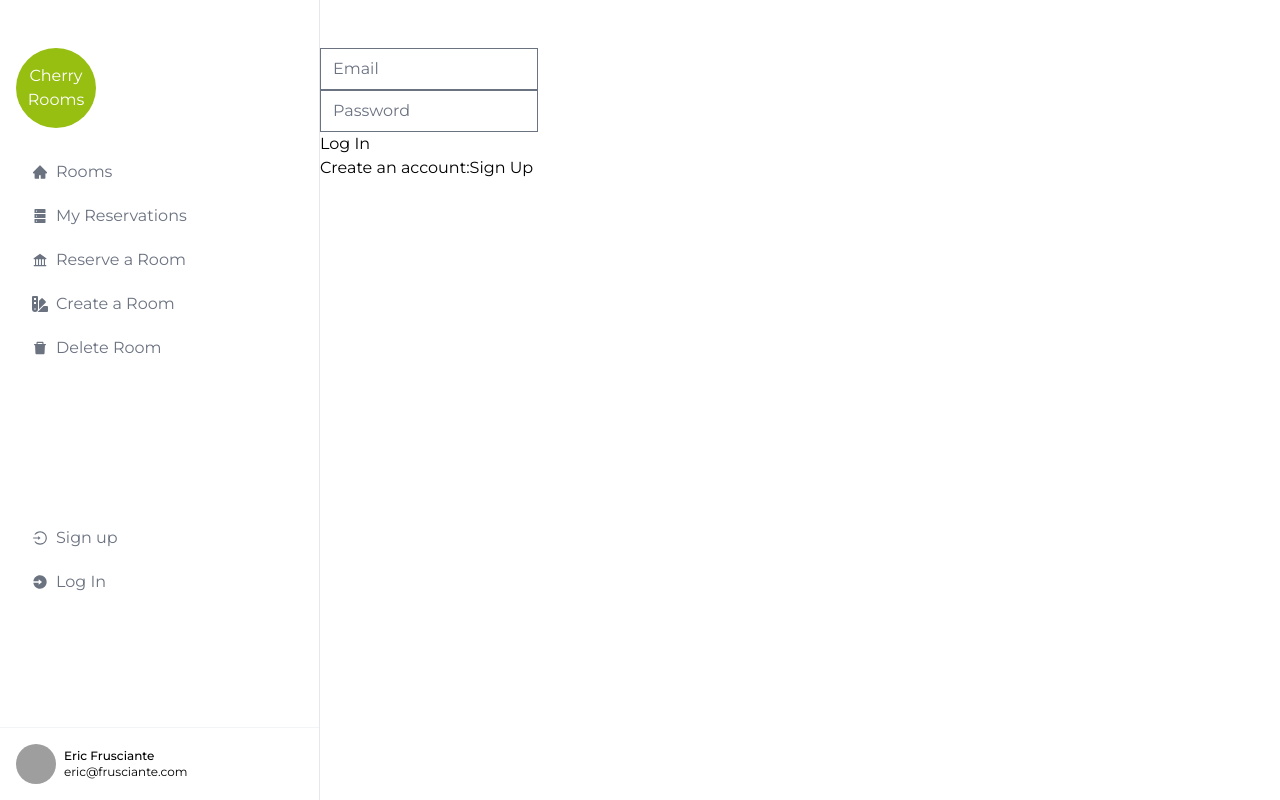
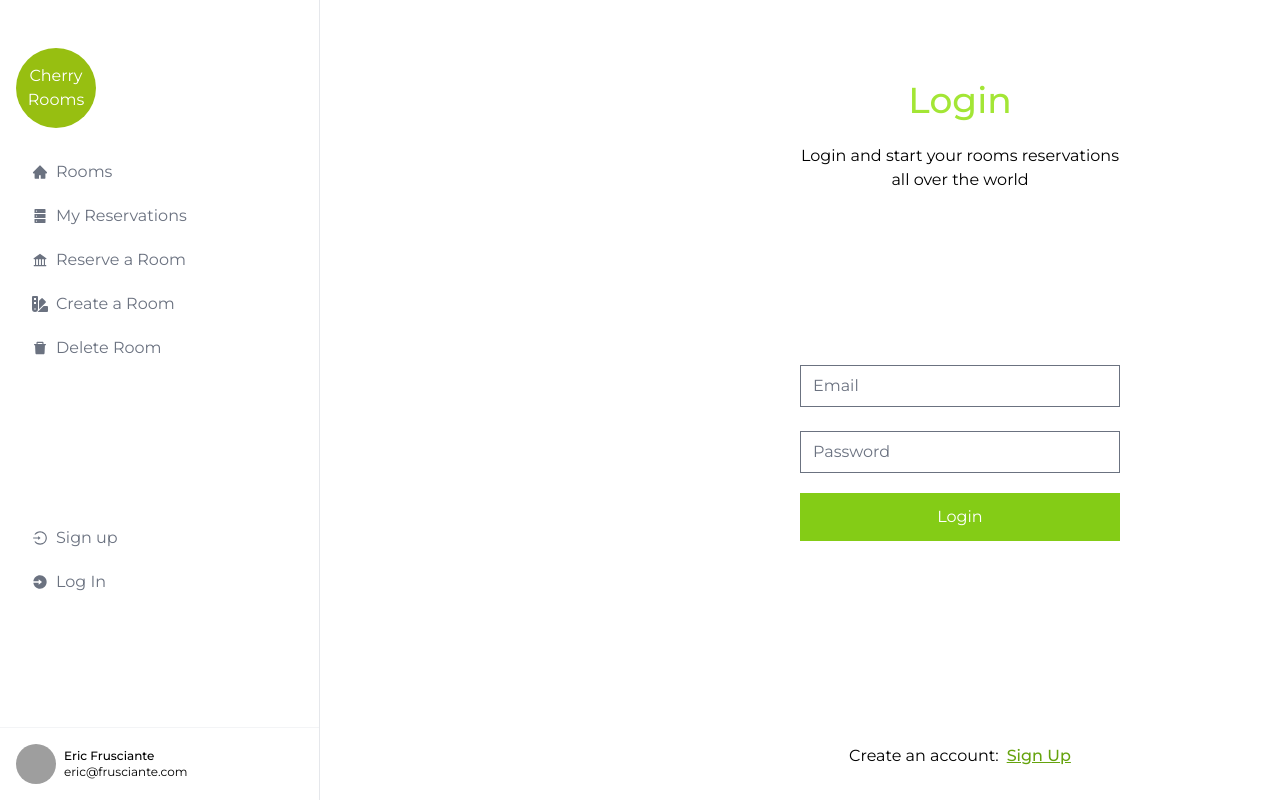
Before and after one commit to vladywill/cheery-room, a React (Create React App) app: page /login in a window 1280 px wide. Built offline with nearby package versions, Linux system fonts and the light colour scheme; grey boxes are pictures that could not be loaded.

Commit message:
Add styling to Login components for desktop version

```diff
--- a/src/components/user/Login.js
+++ b/src/components/user/Login.js
@@ -29,11 +29,29 @@ const Login = () => {
   }
 
   return (
-    <div className="main-container">
-      <form ref={formRef} onSubmit={(e) => handleSubmit(e)}>
+    <div className="grid gap-0 grid-cols-2 grid-rows-1">
+      <div className="bg-decorative h-screen"></div>
+      <div className="h-screen flex flex-col items-center justify-between pt-20 pb-8">
+        <div className="text-center">
+          <h1 className="text-4xl font-medium text-lime-400">Login</h1>
+          <p className="max-w-xs pt-6">
+            Login and start your rooms reservations all over the world
+          </p>
+        </div>
+        <form
+          ref={formRef}
+          onSubmit={(e) => handleSubmit(e)}
+          className="h-1/3 w-1/2"
+        >
           <ul>
             <li>
-            <input type="email" name="email" placeholder="Email" required />
+              <input
+                type="email"
+                name="email"
+                placeholder="Email"
+                required
+                className="w-full my-3 focus:ring-lime-600 focus:outline-2 focus:border-transparent"
+              />
             </li>
             <li>
               <input
@@ -41,14 +59,26 @@ const Login = () => {
                 name="password"
                 placeholder="Password"
                 required
+                className="w-full my-3 focus:ring-lime-600 focus:border-transparent"
               />
             </li>
-          <button type="submit">Log In</button>
+            <button
+              type="submit"
+              className="w-full bg-lime-500 text-white w-1/2 py-3 mx-auto mt-2 block hover:bg-lime-600"
+            >
+              Login
+            </button>
           </ul>
         </form>
         <div>
           Create an account:
-        <Link to="/signup">Sign Up</Link>
+          <Link
+            to="/signup"
+            className="text-lime-600 font-medium underline hover:text-lime-700 ml-2"
+          >
+            Sign Up
+          </Link>
+        </div>
       </div>
     </div>
   );
```
Lines whose indentation alone changed are shown as unchanged.
